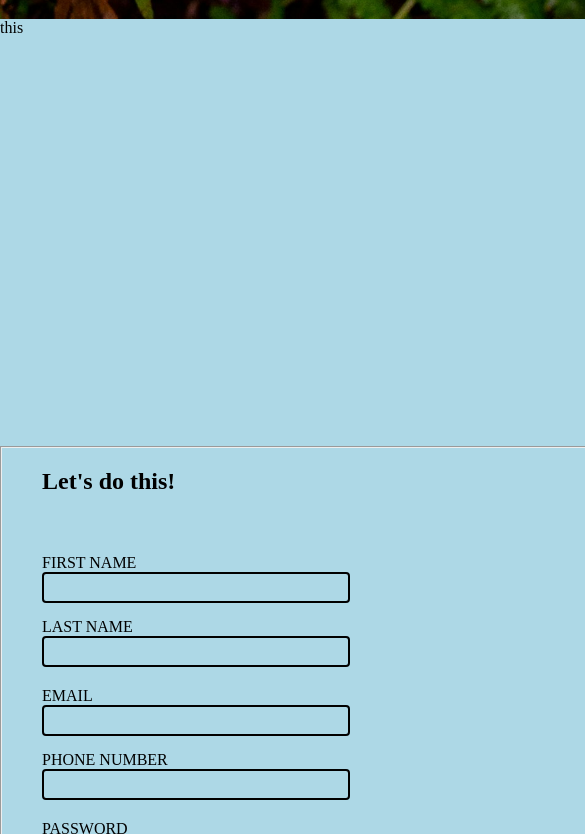
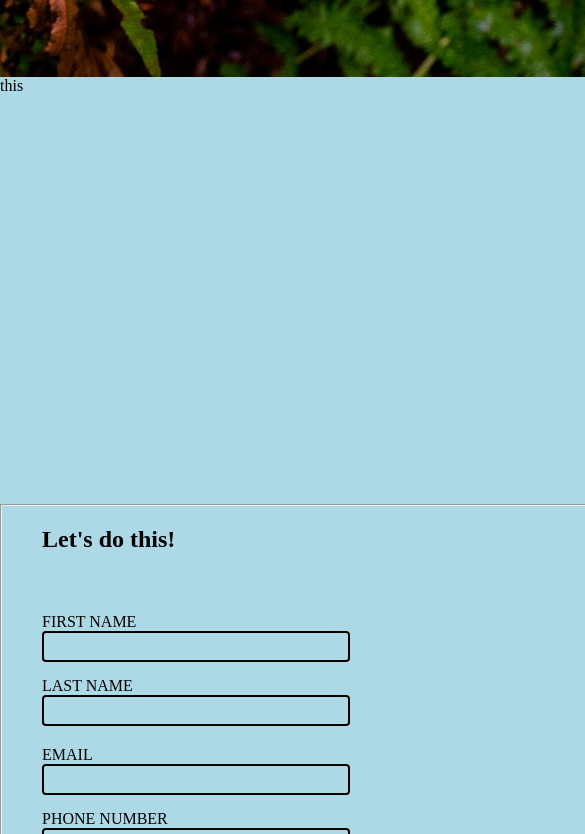
Before and after one commit to hibeenovul/Sign-up_form, a plain HTML site: page index.html in a window 390 px wide. Shown: the part 1166-2000 px from the top of the page, 585 px wide, since content can reach past the window. Drawn offline with Linux system fonts and the light colour scheme.

Commit message:
getting small screen media query set

```diff
--- a/style.css
+++ b/style.css
@@ -153,12 +153,12 @@ h4
     .picture-side img
     {
         flex-direction: column;
-        width: 790px;
+        width: 829px;
         height: auto;
     }
     .text-area
     {
-        width: 768px;
+        width: 829px;
         height: 280px;
     }
     .odin-picture img
@@ -169,13 +169,13 @@ h4
     }
     .form-arrangement
     {
-        width: 768px;
+        width: 829px;
         height: 100%;
     }
     .first-last, .second-third,
     .forth-fifth
     {
-        width: 768px;
+        width: 829px;
         height: 100%;
         flex-direction: column;
         gap: 15px;
@@ -188,7 +188,7 @@ h4
     }
     .third-container
     {
-        width: 768px;
+        width: 829px;
         height: 100%;
         display: grid;
         margin-top: 100px;
```
